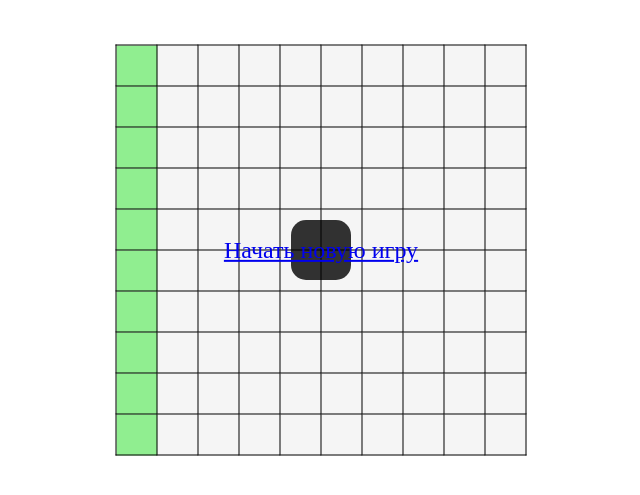
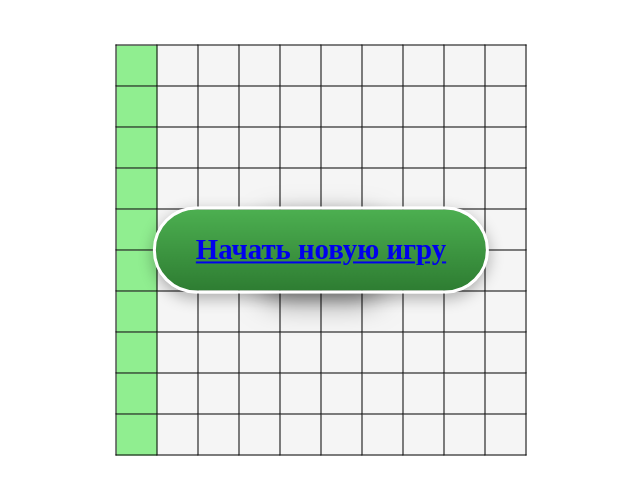
Before and after one commit to user-aefimov/game_life, a Flask app: template templates/live.html in a window 1280 px wide. Shown: the part 150-645 px from the top of the page, without its empty margins (319-959 px from the left). Run offline with Flask 3, Linux system fonts and the light colour scheme; the template is opened without the code that fills it: most values are stand-ins (such as "Sample title", 1, 10 or a date in 2020).

Commit message:
the design of the button that starts the game anew

```diff
--- a/static/css/style.css
+++ b/static/css/style.css
@@ -242,16 +242,29 @@ a, table {
     top: 50%;
     left: 50%;
     transform: translate(-50%, -50%);
-    background: rgba(0, 0, 0, 0.8);
-    padding: 30px;
-    border-radius: 15px;
+    background: rgba(0, 0, 0, 0.85);
+    padding: 40px 60px;
+    border-radius: 20px;
     text-align: center;
     z-index: 100;
+    box-shadow: 0 10px 30px rgba(0,0,0,0.5); /* Тень */
+    animation: fadeIn 0.5s ease-out; /* Плавное появление */
 }
 
 .restart-prompt .btn {
-    font-size: 1.5em;
-    padding: 15px 30px;
+    font-size: 1.8em;
+    padding: 20px 40px;
+    font-weight: bold;
+    background: linear-gradient(to bottom, #4CAF50, #2E7D32); /* Градиент */
+    border: 3px solid white;
+    border-radius: 50px; /* Овальная кнопка */
+    box-shadow: 0 5px 15px rgba(0,0,0,0.3);
+    transition: all 0.3s;
+}
+
+.restart-prompt .btn:hover {
+    transform: scale(1.05);
+    box-shadow: 0 7px 20px rgba(0,0,0,0.4);
 }
 .form-container {
     background-color: #fff;
```
